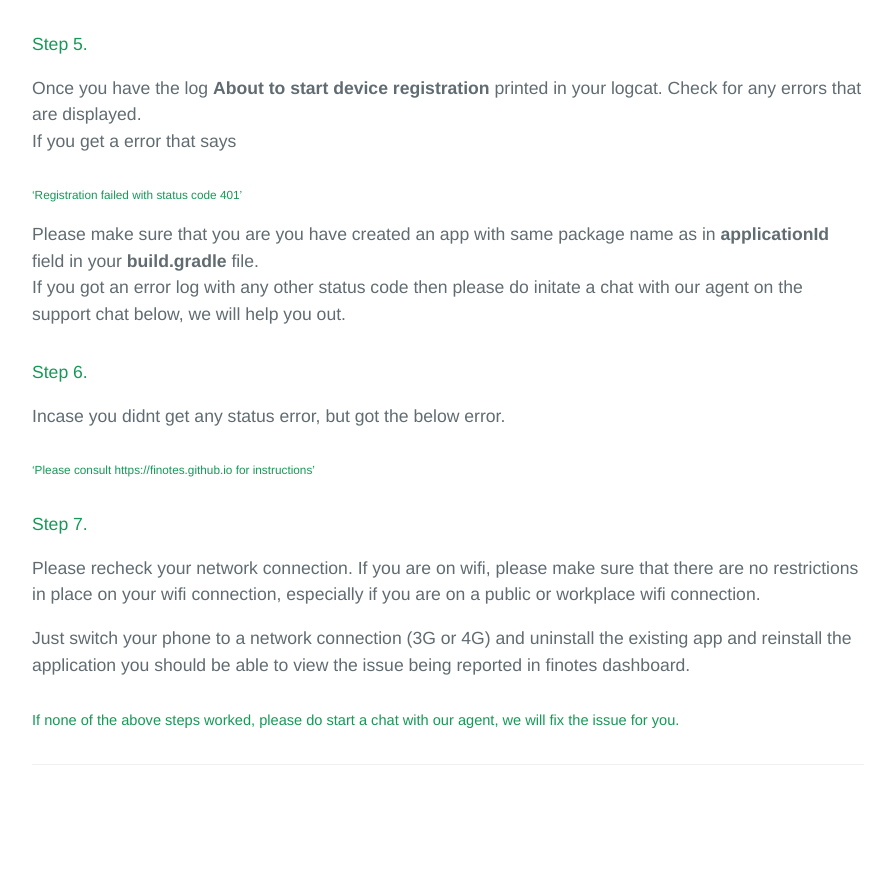
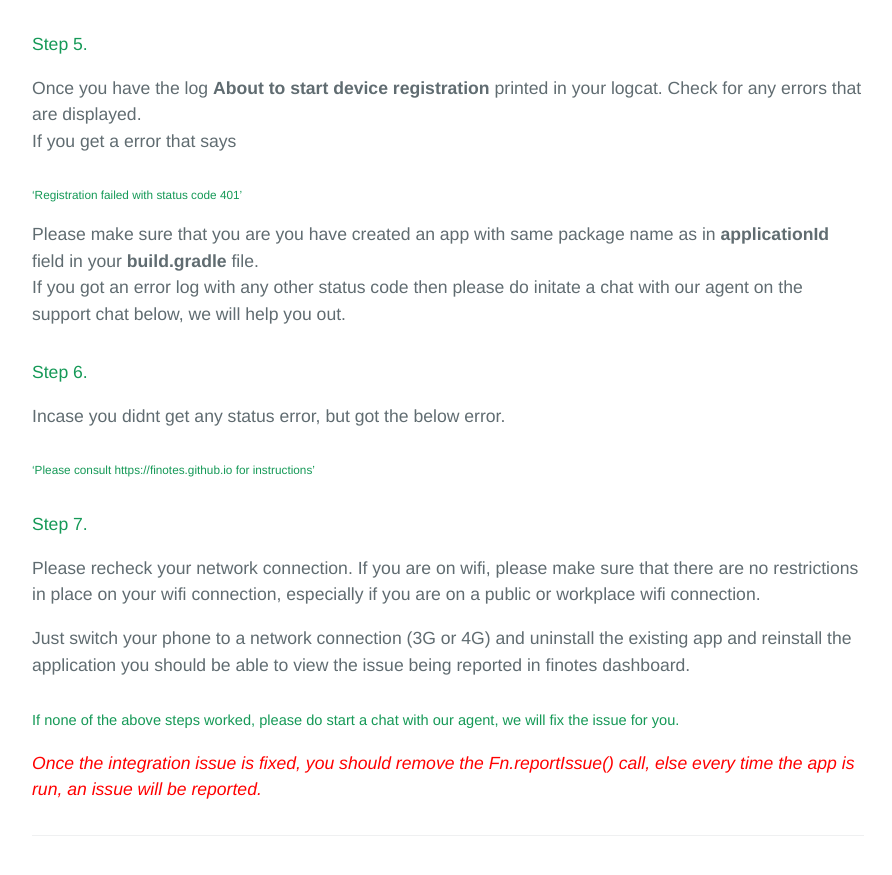
Before and after one commit to finotes/finotes.github.io, a Jekyll site: the page built from _posts/2018-02-28-test-issue-not-synced-java.md, in a window 1280 px wide and 900 px high, scrolled down 2216 px. Shown: the top 875 px of the window, without its empty margins (192-1084 px from the left). Built offline with Jekyll 4.4.1, drawn with Linux system fonts in a browser that asks for light colours; some web fonts are replaced; our own code applies the rules of GitHub Pages for plain Markdown files; before the commit the page ends 3045 px from its top, so only the background shows below that.

Commit message:
Update 2018-02-28-test-issue-not-synced-java.md

```diff
--- a/_posts/2018-02-28-test-issue-not-synced-java.md
+++ b/_posts/2018-02-28-test-issue-not-synced-java.md
@@ -95,3 +95,5 @@ If you are on wifi, please make sure that there are no restrictions in place on
 Just switch your phone to a network connection (3G or 4G) and uninstall the existing app and reinstall the application you should be able to view the issue being reported in finotes dashboard.
 
 ##### If none of the above steps worked, please do start a chat with our agent, we will fix the issue for you.
+
+<span style="color:red">*Once the integration issue is fixed, you should remove the Fn.reportIssue() call, else every time the app is run, an issue will be reported.*</span>
```
